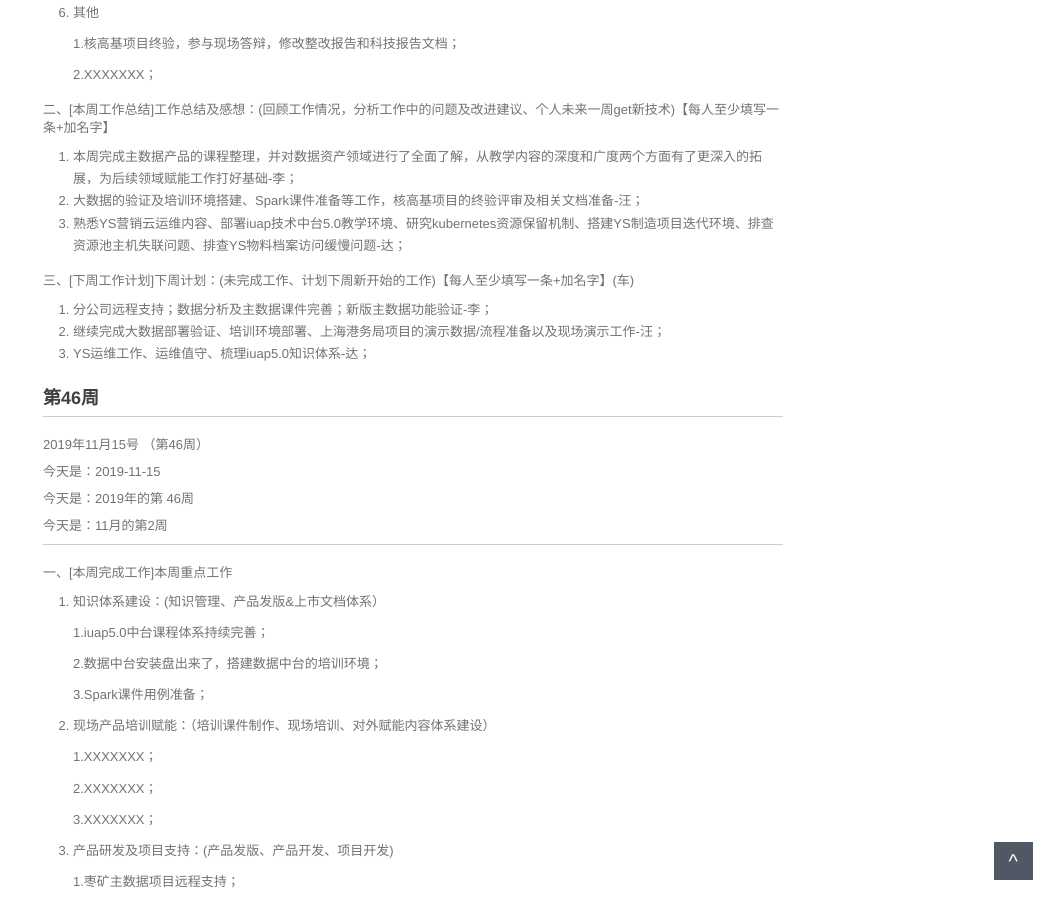
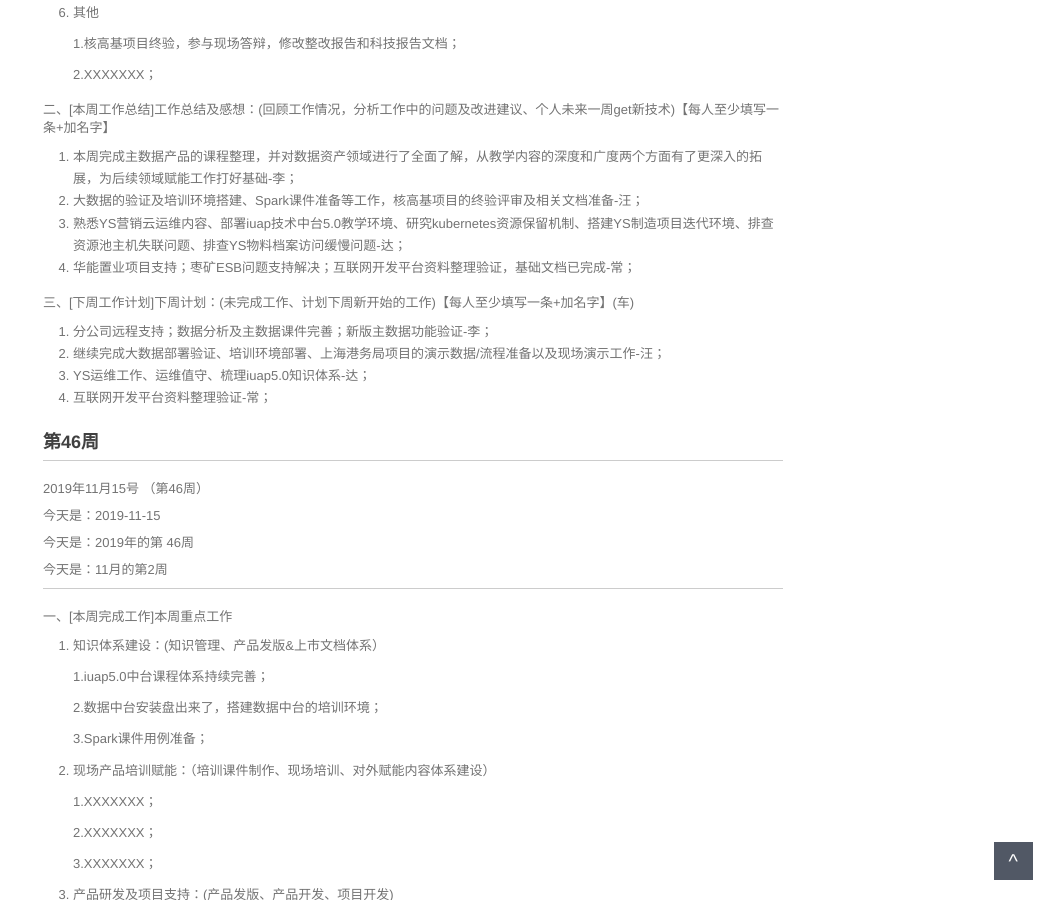
Before and after one commit to walllFlower/blog, a Jekyll site: the page built from _posts/2018-07-17-day_report_cxz.md, in a window 1280 px wide and 900 px high, scrolled down 1156 px. Shown: the whole window, without its empty margins (227-1280 px from the left). Built offline with Jekyll 4.4.1, drawn with Linux system fonts in a browser that asks for light colours; comment, search, counter and statistics services are not loaded.

Commit message:
Update 2018-07-17-day_report_cxz.md

```diff
--- a/_posts/2018-07-17-day_report_cxz.md
+++ b/_posts/2018-07-17-day_report_cxz.md
@@ -76,12 +76,14 @@ categories: 技术运营工作周报
 1. 本周完成主数据产品的课程整理，并对数据资产领域进行了全面了解，从教学内容的深度和广度两个方面有了更深入的拓展，为后续领域赋能工作打好基础-李；
 2. 大数据的验证及培训环境搭建、Spark课件准备等工作，核高基项目的终验评审及相关文档准备-汪；
 3. 熟悉YS营销云运维内容、部署iuap技术中台5.0教学环境、研究kubernetes资源保留机制、搭建YS制造项目迭代环境、排查资源池主机失联问题、排查YS物料档案访问缓慢问题-达；
+4. 华能置业项目支持；枣矿ESB问题支持解决；互联网开发平台资料整理验证，基础文档已完成-常；
 
 三、[下周工作计划]下周计划：(未完成工作、计划下周新开始的工作)【每人至少填写一条+加名字】(车)
 
 1. 分公司远程支持；数据分析及主数据课件完善；新版主数据功能验证-李；
 2. 继续完成大数据部署验证、培训环境部署、上海港务局项目的演示数据/流程准备以及现场演示工作-汪；
 3. YS运维工作、运维值守、梳理iuap5.0知识体系-达；
+4. 互联网开发平台资料整理验证-常；
 
 
 
```
